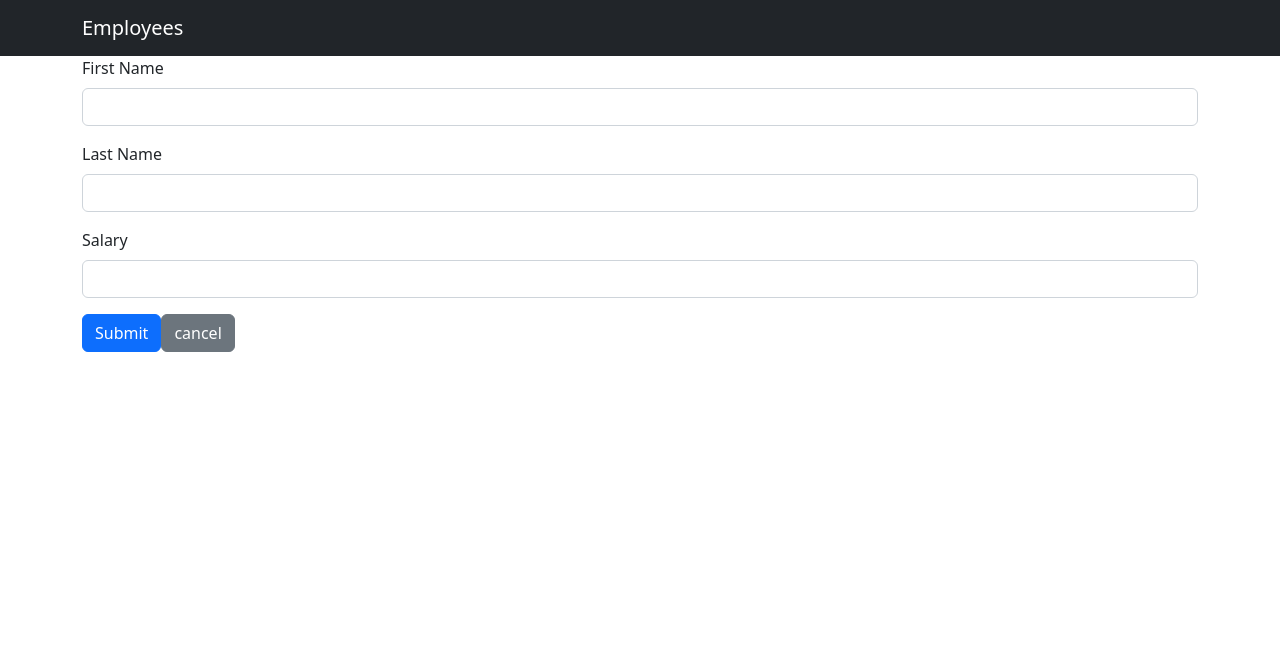
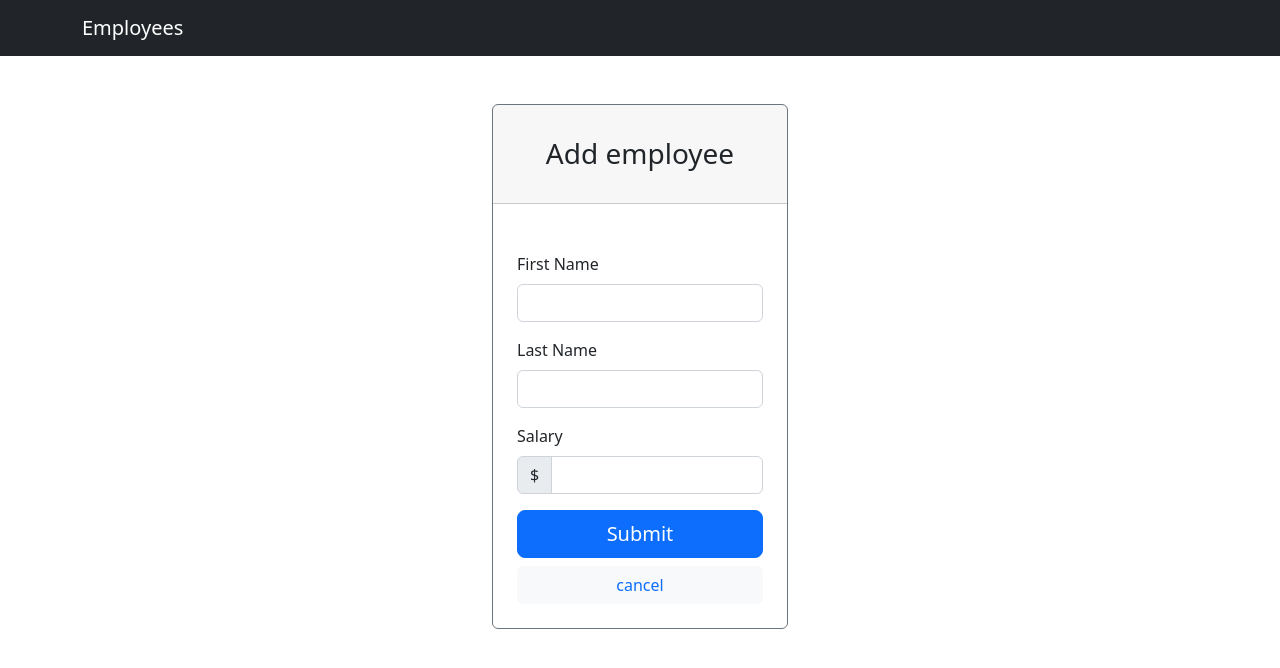
Before and after one commit to IreneGaoc/Employee, a React (Create React App) app in the folder client/: page /add in a window 1280 px wide. Shown: the top 668 px of the page. Built offline with nearby package versions, Linux system fonts and the light colour scheme.

Commit message:
Added more front end UI

```diff
--- a/client/package.json
+++ b/client/package.json
@@ -3,6 +3,10 @@
   "version": "0.1.0",
   "private": true,
   "dependencies": {
+    "@emotion/react": "^11.9.3",
+    "@emotion/styled": "^11.9.3",
+    "@mui/icons-material": "^5.8.4",
+    "@mui/material": "^5.9.1",
     "@testing-library/jest-dom": "^5.16.4",
     "@testing-library/react": "^13.3.0",
     "@testing-library/user-event": "^13.5.0",
--- a/client/src/pages/Add.js
+++ b/client/src/pages/Add.js
@@ -2,9 +2,11 @@ import React, { useState, useEffect } from 'react';
 import { useNavigate, Link, useParams } from "react-router-dom";
 import axios from 'axios';
 import Form from 'react-bootstrap/Form';
-import Button from 'react-bootstrap/Button';
 import Container from 'react-bootstrap/Container';
 import Alert from 'react-bootstrap/Alert';
+import InputGroup from 'react-bootstrap/InputGroup';
+import Card from 'react-bootstrap/Card';
+import Button from 'react-bootstrap/Button';
 
 const Add = () => {
 
@@ -15,16 +17,16 @@ const Add = () => {
     });
     const [error, setError] = useState(null)
     const [success, setSuccess] = useState(null)
-    const navigate  = useNavigate();
-    const {id} = useParams();
-    useEffect(() =>{
+    const navigate = useNavigate();
+    const { id } = useParams();
+    useEffect(() => {
         if (id) {
             getOneEmployee(id);
         }
     }, [id])
 
     const getOneEmployee = async (id) => {
-        try{
+        try {
             const response = await axios.get(`http://localhost:3000/${id}`)
             let data = response.data.res[0]
             setusrData({
@@ -34,65 +36,68 @@ const Add = () => {
             }
             )
             console.log(data)
-        }catch (error) {
+        } catch (error) {
             setError("Unable to fetch that user")
         }
     }
 
     const addNewEmployee = async (usrdata) => {
-        try{
+        try {
             await axios.post("http://localhost:3000/add", usrdata)
             setSuccess("Sucessfully added a new employee!")
             await new Promise(r => setTimeout(r, 2000))
             navigate("/");
-        }catch (error) {
+        } catch (error) {
             setError("Unable to add new user")
         }
     }
 
     const updateOneEmployee = async (id) => {
-        try{
+        try {
             await axios.patch(`http://localhost:3000/edit/${id}`, usrdata)
             setSuccess("Updated successfully!")
             await new Promise(r => setTimeout(r, 2000))
             navigate("/");
-        }catch (error) {
+        } catch (error) {
             setError("Unable to update the user")
         }
     }
 
     const Submit = async (e) => {
         e.preventDefault();
-        if (!usrdata.firstname || !usrdata.lastname || !usrdata.salary){
+        if (!usrdata.firstname || !usrdata.lastname || !usrdata.salary) {
             setError("Please make sure you filled out all the fields.")
         }
-        else if (isNaN(usrdata.salary)){
+        else if (isNaN(usrdata.salary)) {
             setError("Please make sure the salary must be numbers.")
         }
-        else{
-            if(!id){
+        else {
+            if (!id) {
                 addNewEmployee(usrdata);
             }
-            else{
+            else {
                 updateOneEmployee(id);
             }
 
         }
     }
     const handleInput = (e) => {
-        setusrData({...usrdata, [e.target.name]: e.target.value})
+        setusrData({ ...usrdata, [e.target.name]: e.target.value })
     }
     return (
-        <Container fluid="md">
-            {success && <Alert variant = "success">{success}</Alert>}
-            {error && <Alert variant = "danger">{error}</Alert>}
-            <Form onSubmit={Submit}>
+        <Container fluid="md" className='mt-5 col-md-3'>
+            {success && <Alert variant="success">{success}</Alert>}
+            {error && <Alert variant="danger">{error}</Alert>}
+            <Card border="secondary" >
+                <Card.Header>
+                    {id ? <h3 className="text-center m-4">Update employee</h3> : <h3 className="text-center m-4">Add employee</h3>}
+                </Card.Header>
+                <Form onSubmit={Submit} className='mt-5 md-4 m-4'>
                     <Form.Group className="mb-3" controlId="formFirstName">
                         <Form.Label>First Name</Form.Label>
                         <Form.Control name="firstname" value={usrdata.firstname} type="text"
                             onChange={handleInput} />
                     </Form.Group>
-
                     <Form.Group className="mb-3" controlId="formLastName">
                         <Form.Label>Last Name</Form.Label>
                         <Form.Control name="lastname" value={usrdata.lastname} type="text"
@@ -100,18 +105,27 @@ const Add = () => {
                     </Form.Group>
                     <Form.Group className="mb-3" controlId="formSalary">
                         <Form.Label>Salary</Form.Label>
+                        <InputGroup className="mb-3" controlId="formSalary">
+                            <InputGroup.Text>$</InputGroup.Text>
                             <Form.Control name="salary" value={usrdata.salary} type="text"
                                 onChange={handleInput} />
+                        </InputGroup >
                     </Form.Group>
-                <Button variant="primary" type="submit">
+                    <div className="d-grid gap-2">
+                        <Button variant="primary" size="lg" type="submit">
                             Submit
                         </Button>
-                <Link to="/">
-                <Button variant="secondary">
+
+                        <Button variant="light">
+                            <Link to="/" style={{ textDecoration: 'none' }}>
                                 cancel
+                            </Link>
                         </Button>
-                </Link>
+
+                    </div>
+
                 </Form>
+            </Card>
         </Container>
     );
     ;
--- a/client/src/pages/Home.js
+++ b/client/src/pages/Home.js
@@ -3,9 +3,14 @@ import { Link } from 'react-router-dom';
 import axios from "axios"
 import Table from 'react-bootstrap/Table';
 import Container from 'react-bootstrap/Container';
-import Button from 'react-bootstrap/Button';
 import Confirm from '../components/Modal/Confirm';
 import Alert from 'react-bootstrap/Alert';
+import DeleteIcon from '@mui/icons-material/Delete';
+import IconButton from '@mui/material/IconButton';
+import Tooltip from '@mui/material/Tooltip';
+import BorderColorIcon from '@mui/icons-material/BorderColor';
+import PersonAddIcon from '@mui/icons-material/PersonAdd';
+import Fab from '@mui/material/Fab';
 
 const Home = () => {
     const [data, setData] = useState([]);
@@ -33,7 +38,7 @@ const Home = () => {
         setShow(false);
     };
 
-    const modal = (id) =>{
+    const modal = (id) => {
         setId(id);
         setTitle("Warning");
         setMessage("Are you sure you want to delete this employee?");
@@ -44,7 +49,6 @@ const Home = () => {
         try {
             setShow(false);
             await axios.delete(`http://localhost:3000/${id}`);
-            setSuccess("Sucessfully deleted")
             fetchdata();
         }
         catch (err) {
@@ -53,12 +57,13 @@ const Home = () => {
     }
 
     return (
-        <Container fluid="md">
-        {success && <Alert variant = "success">{success}</Alert>}
-        {error && <Alert variant = "danger">{error}</Alert>}
+        <Container fluid="md" className='mt-5 text-center'>
+            {success && <Alert variant="success">{success}</Alert>}
+            {error && <Alert variant="danger">{error}</Alert>}
             <Confirm id={id} title={title} message={message} show={show} hide={hide} confirm={deleteEmployee} />
-        <Table striped >
-            <thead>
+            <h3 className='mb-3'><b>Employee List</b></h3>
+            <Table className="table table-sm table-hover">
+                <thead className="bg-secondary text-white">
                     <tr>
                         <th>First Name</th>
                         <th>Last Name</th>
@@ -75,17 +80,28 @@ const Home = () => {
                                 <td>$ {(item.Salary).toLocaleString(undefined, { maximumFractionDigits: 2 })}</td>
                                 <td>
                                     <Link to={`/${item.EmployeeId}`}>
-                                    <Button>Edit</Button>
+                                        <Tooltip placement="top" title="Edit" followCursor>
+                                            <IconButton>
+                                                <BorderColorIcon color="secondary"/>
+                                            </IconButton>
+                                        </Tooltip>
                                     </Link>
-                                <Button onClick={() => { modal(item.EmployeeId)}}>Delete</Button>
+                                    <Tooltip placement="top" title="Delete" followCursor>
+                                        <IconButton  onClick={() => { modal(item.EmployeeId) }} >
+                                            <DeleteIcon color="error"/>
+                                        </IconButton>
+                                    </Tooltip>
                                 </td>
                             </tr>
                         )
                     })}
                 </tbody>
             </Table>
-        <Link to="/add">
-            <Button variant="outline-success">Add Employee</Button>
+            <Link to="/add" style={{ textDecoration: 'none' }}>
+                <Fab variant="extended" color="primary">
+                    <PersonAddIcon sx={{ mr: 1 }} />
+                    Add Employee
+                </Fab>
             </Link>
         </Container>
     );
```
Also changed, not shown: 1 other file (tests, documents, lock files or other folders). Lines whose indentation alone changed are shown as unchanged.
